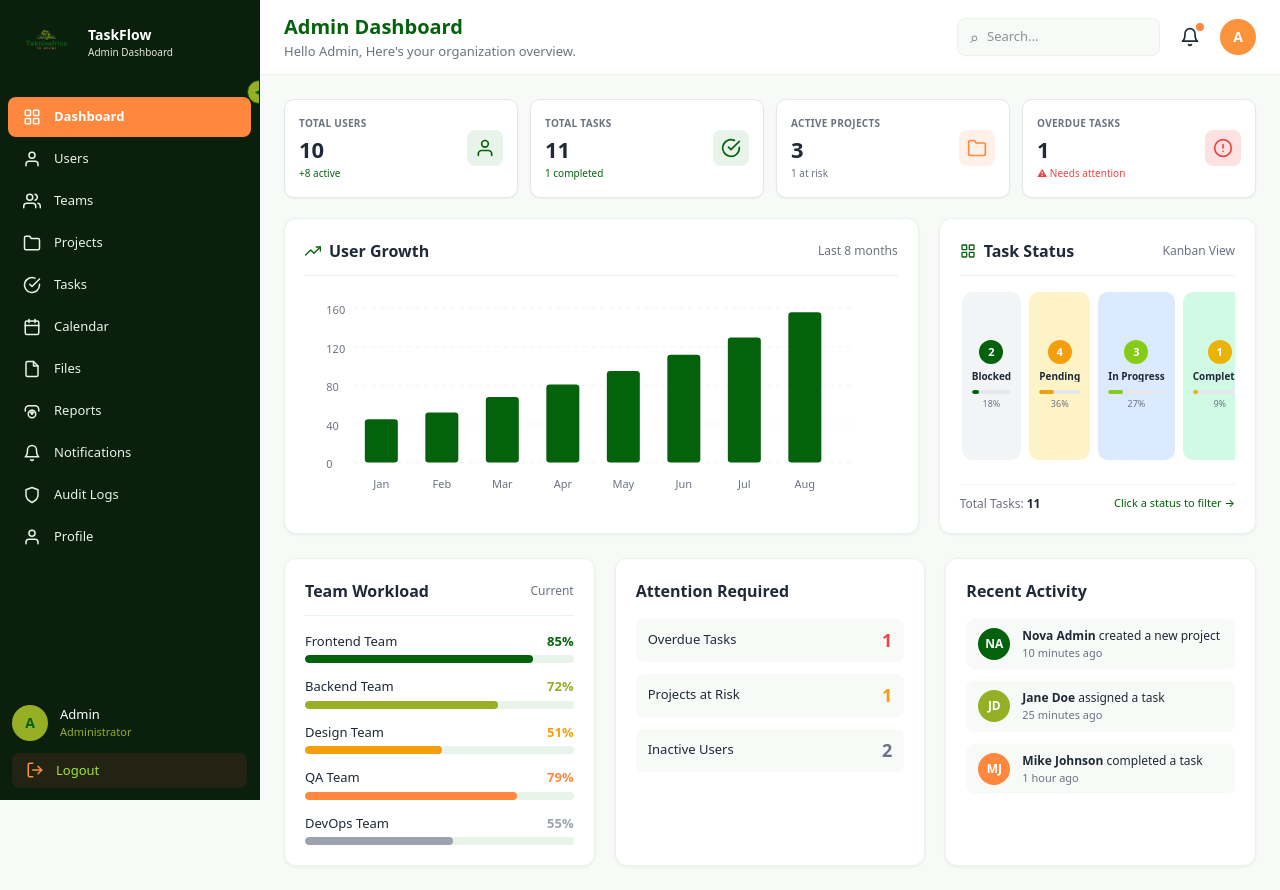
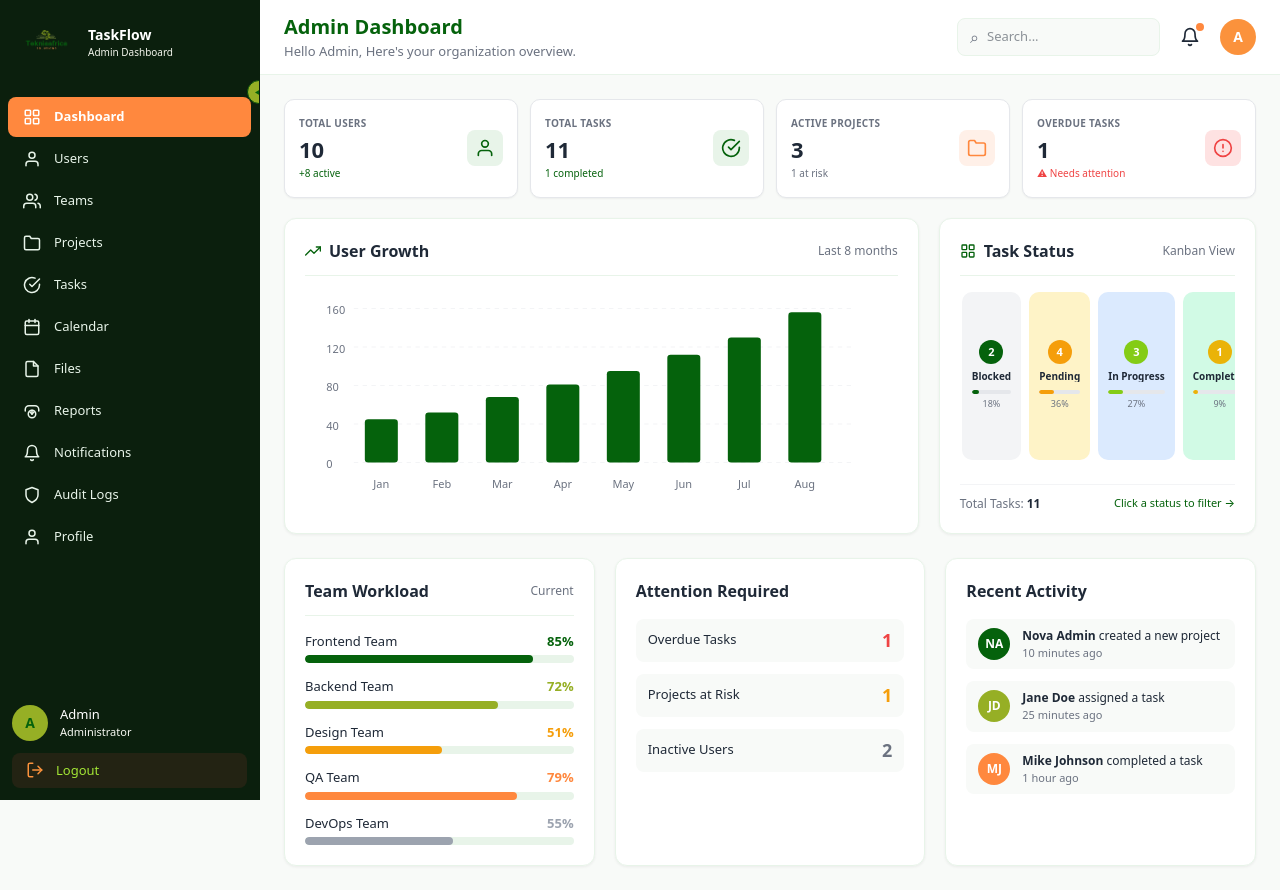
Before and after one commit to Teknia-Africa-Solutions/Task-Management-system-TS, a React (Vite) app in the folder frontend/: page /admin in a window 1280 px wide. Built offline with nearby package versions, Linux system fonts and the light colour scheme.

Commit message:
Update admin sidebar

```diff
--- a/frontend/src/components/admin/AdminSidebar.jsx
+++ b/frontend/src/components/admin/AdminSidebar.jsx
@@ -57,7 +57,7 @@ const AdminSidebar = ({
         {sidebarOpen && (
           <div>
             <h1 style={{ fontWeight: '700', fontSize: '14px', color: 'white', margin: 0 }}>TaskFlow</h1>
-            <p style={{ fontSize: '10px', color: '#e3e6da', margin: 0 }}>Admin Dashboard</p>
+            <p style={{ fontSize: '10px', color: '#f3f5ec', margin: 0 }}>Admin Dashboard</p>
           </div>
         )}
       </div>
@@ -146,7 +146,7 @@ const AdminSidebar = ({
           {sidebarOpen && (
             <div style={{ flex: 1 }}>
               <p style={{ fontSize: '13px', fontWeight: '500', color: 'white', margin: 0 }}>Admin</p>
-              <p style={{ fontSize: '11px', color: '#96AF25', margin: 0 }}>Administrator</p>
+              <p style={{ fontSize: '11px', color: '#f8f9f3', margin: 0 }}>Administrator</p>
             </div>
           )}
         </div>
```
